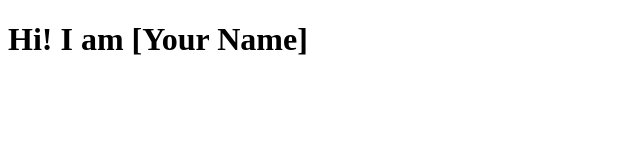
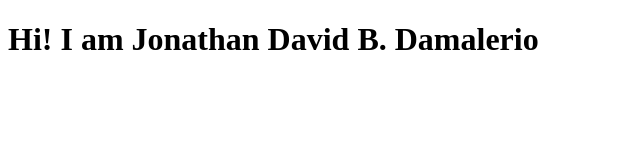
Before and after one commit to JonathanDamalerio/JonathanDamalerio.github.io, a plain HTML site: page index.html in a window 1280 px wide. Shown: the whole page, without its empty margins (0-640 px from the left). Drawn offline with Linux system fonts and the light colour scheme.

Commit message:
2nd Update

```diff
--- a/index.html
+++ b/index.html
@@ -6,6 +6,6 @@
 <title>My First Web Page</title>
 </head>
 <body>
-<h1>Hi! I am [Your Name]</h1>
+<h1>Hi! I am Jonathan David B. Damalerio</h1>
 </body>
 </html>
```
